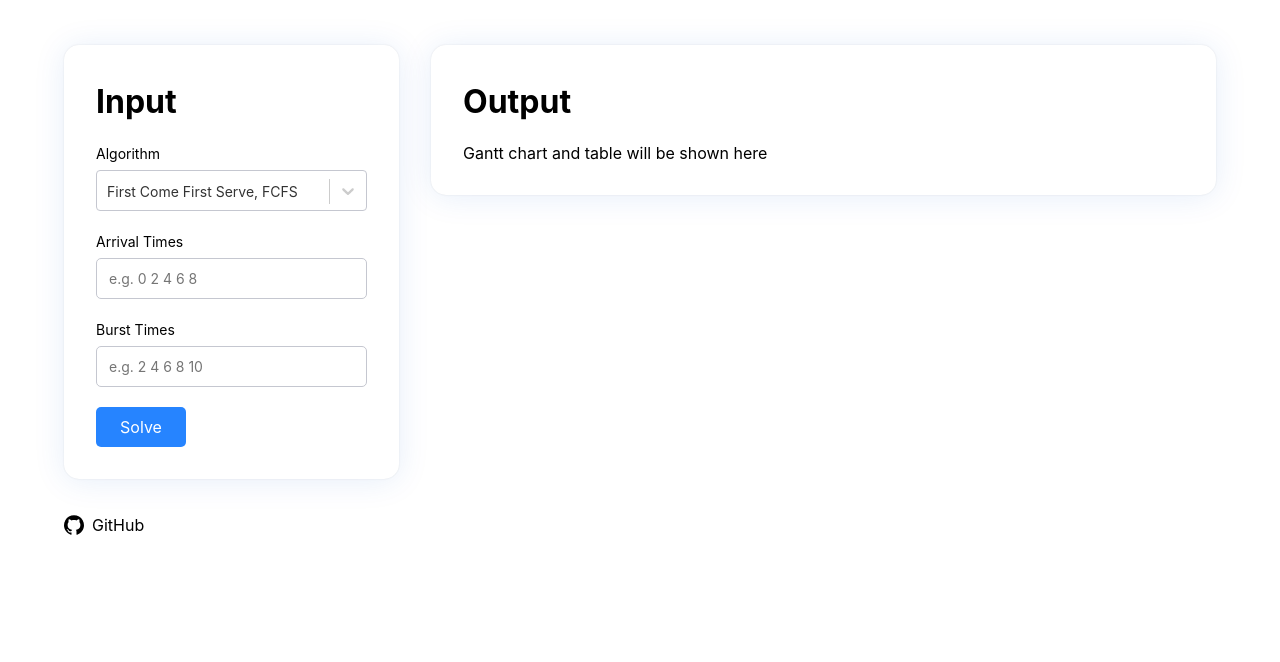
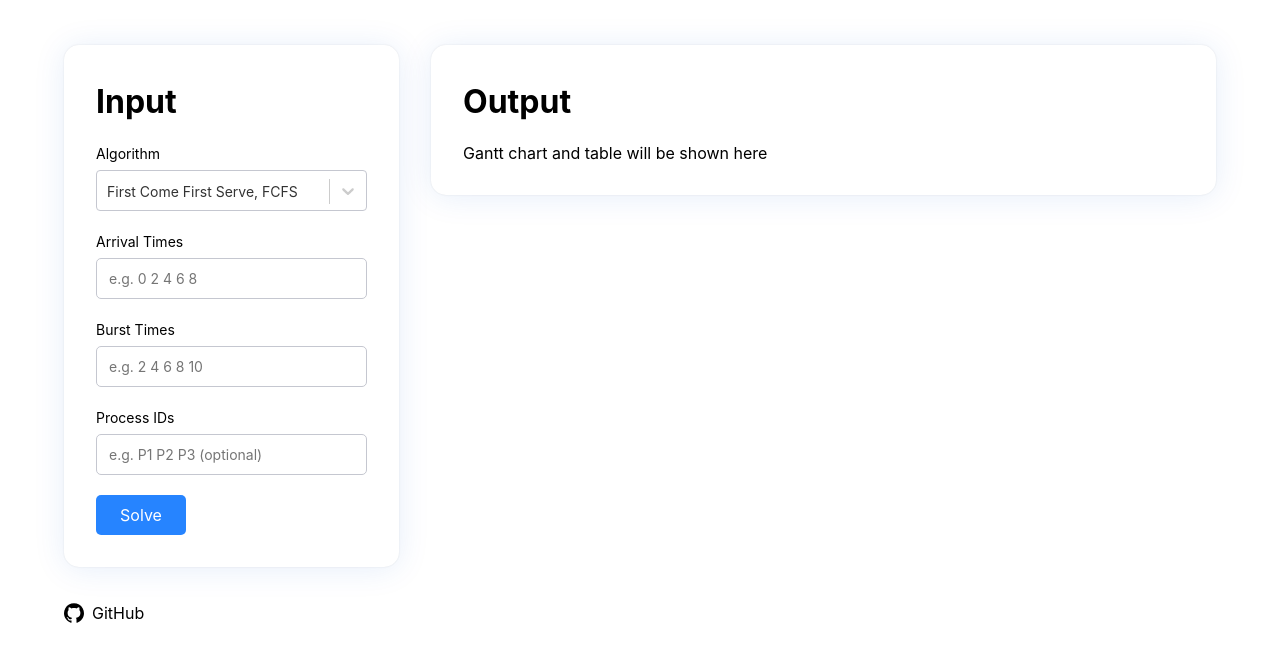
Before and after one commit to mNik033/SchedulingAlgorithms-Web, a Next.js app: page / in a window 1280 px wide. Shown: the top 662 px of the page. Built offline with nearby package versions, Linux system fonts and the light colour scheme; a web font is replaced by a local one.

Commit message:
feat: user-input process ids allow user to input process ids or generate default process ids if no input is provided

```diff
--- a/src/components/Input/index.tsx
+++ b/src/components/Input/index.tsx
@@ -88,8 +88,17 @@ type InputProps = {
   setSelectedAlgo: Dispatch<SetStateAction<{}>>;
   setArrivalTime: Dispatch<SetStateAction<number[]>>;
   setBurstTime: Dispatch<SetStateAction<number[]>>;
+  setJobIds: Dispatch<SetStateAction<string[]>>
   setTimeQuantum: Dispatch<SetStateAction<number>>;
   setPriorities: Dispatch<SetStateAction<number[]>>;
+};
+
+const generateDefaultJobIds = (length: number) => {
+  const defaultIds: string[] = [];
+  for (let i = 1; i <= length; i++) {
+    defaultIds.push(`P${i}`);
+  }
+  return defaultIds;
 };
 
 const Input = (props: InputProps) => {
@@ -98,6 +107,7 @@ const Input = (props: InputProps) => {
   const [burstTime, setBurstTime] = useState('');
   const [timeQuantum, setTimeQuantum] = useState('');
   const [priorities, setPriorities] = useState('');
+  const [jobIds, setJobIdsInput] = useState('');
   const handleSubmit = (e: React.FormEvent<HTMLFormElement>) => {
     e.preventDefault();
 
@@ -110,6 +120,10 @@ const Input = (props: InputProps) => {
       .split(/\s+/)
       .map((bt) => parseInt(bt));
     const timeQuantumInt = parseInt(timeQuantum);
+    const jobIdsArr = jobIds
+      .trim()
+      .split(/\s+/)
+      .map((jobId) => jobId.trim());
     let prioritiesArr = priorities
       .trim()
       .split(/\s+/)
@@ -123,6 +137,11 @@ const Input = (props: InputProps) => {
         'Invalid input: number of the arrival times and burst times do not match'
       );
       return;
+    } else if (jobIds.trim() && arrivalTimeArr.length !== jobIdsArr.length) {
+      alert(
+        'Invalid input: number of the arrival/burst times and job IDs do not match'
+      );
+      return;
     } else if (
       arrivalTimeArr.includes(NaN) ||
       burstTimeArr.includes(NaN) ||
@@ -131,10 +150,29 @@ const Input = (props: InputProps) => {
       alert('Invalid input: please enter only integers');
       return;
     } else if (
+      arrivalTimeArr.includes(NaN) ||
+      burstTimeArr.includes(NaN) ||
+      ((selectedAlgo.value === 'PP' || selectedAlgo.value ==='NPP') && prioritiesArr.some( (p) => p < 0 )) )
+    {
+      alert('Invalid input: please enter only integers');
+      return;
+    } else if (
+      arrivalTimeArr.includes(NaN) ||
+      burstTimeArr.includes(NaN) ||
+      ((selectedAlgo.value === 'PP' || selectedAlgo.value ==='NPP') && arrivalTimeArr.length !== prioritiesArr.length))
+    {
+      alert(
+        'Invalid input: number of the arrival/burst times and priorities do not match'
+      );
+      return;
+    }else if (
       arrivalTimeArr.some((t) => t < 0) ||
       burstTimeArr.some((t) => t < 0)
     ) {
       alert('Invalid input: negative numbers are invalid');
+      return;
+    } else if (jobIdsArr.some((jobId, index) => jobIdsArr.indexOf(jobId) !== index)) {
+      alert('Invalid input: Job IDs must be unique');
       return;
     }
 
@@ -153,8 +191,15 @@ const Input = (props: InputProps) => {
     props.setSelectedAlgo(selectedAlgo);
     props.setArrivalTime(arrivalTimeArr);
     props.setBurstTime(burstTimeArr);
+    props.setJobIds(jobIdsArr);
     props.setTimeQuantum(timeQuantumInt);
     props.setPriorities(prioritiesArr);
+
+    if (!jobIds.trim()) {
+      const defaultIds = generateDefaultJobIds(arrivalTime.trim().split(/\s+/).length);
+      props.setJobIds(defaultIds)
+    }
+
   };
 
   const handleArrivalTimeChange = (e: React.ChangeEvent<HTMLInputElement>) => {
@@ -162,6 +207,9 @@ const Input = (props: InputProps) => {
   };
   const handleBurstTimeChange = (e: React.ChangeEvent<HTMLInputElement>) => {
     setBurstTime(e.target.value);
+  };
+  const handleJobIdsChange = (e: React.ChangeEvent<HTMLInputElement>) => {
+    setJobIdsInput(e.target.value);
   };
   const handleTimeQuantumChange = (e: React.ChangeEvent<HTMLInputElement>) => {
     setTimeQuantum(e.target.value);
@@ -199,6 +247,15 @@ const Input = (props: InputProps) => {
             placeholder="e.g. 2 4 6 8 10"
           />
         </fieldset>
+        <fieldset>
+      <label htmlFor="job-ids">Process IDs</label>
+      <input
+        onChange={handleJobIdsChange}
+        type="text"
+        id="job-ids"
+        placeholder="e.g. P1 P2 P3 (optional)"
+      />
+    </fieldset>
         {selectedAlgo.value === 'RR' && (
           <fieldset>
             <label htmlFor="time-quantum">Time Quantum</label>
--- a/src/components/Output/index.tsx
+++ b/src/components/Output/index.tsx
@@ -78,11 +78,12 @@ type OutputProps = {
   selectedAlgo: OptionType;
   arrivalTime: number[];
   burstTime: number[];
+  jobIds: string[];
   timeQuantum: number;
   priorities: number[];
 };
 
-const Output = ({ selectedAlgo, arrivalTime, burstTime, timeQuantum, priorities }: OutputProps) => {
+const Output = ({ selectedAlgo, arrivalTime, burstTime, jobIds, timeQuantum, priorities }: OutputProps) => {
   if (!arrivalTime.length || !burstTime.length) {
     return (
       <StyledOutput>
@@ -97,6 +98,7 @@ const Output = ({ selectedAlgo, arrivalTime, burstTime, timeQuantum, priorities
       selectedAlgo.value,
       arrivalTime,
       burstTime,
+      jobIds,
       timeQuantum,
       priorities
     )!;
--- a/src/components/Output/solve/fcfs.ts
+++ b/src/components/Output/solve/fcfs.ts
@@ -1,10 +1,10 @@
 import { ganttChartInfoType } from './';
 
-export const fcfs = (arrivalTime: number[], burstTime: number[]) => {
+export const fcfs = (arrivalTime: number[], burstTime: number[],  jobIds: string[]) => {
   const processesInfo = arrivalTime
     .map((item, index) => {
       return {
-        job: (index + 10).toString(36).toUpperCase(),
+        job: jobIds[index],
         at: item,
         bt: burstTime[index],
       };
--- a/src/components/Output/solve/npp.ts
+++ b/src/components/Output/solve/npp.ts
@@ -1,10 +1,10 @@
 import { ganttChartInfoType } from './';
 
-export const npp = (arrivalTime: number[], burstTime: number[], priorities: number[]) => {
+export const npp = (arrivalTime: number[], burstTime: number[], priorities: number[],  jobIds: string[]) => {
     const processesInfo: { job: string; at: number; bt: number; priority: number }[] = arrivalTime
     .map((item, index) => {
       return {
-        job: (index + 10).toString(36).toUpperCase(),
+        job: jobIds[index],
         at: item,
         bt: burstTime[index],
         priority: priorities[index],
--- a/src/components/Output/solve/pp.ts
+++ b/src/components/Output/solve/pp.ts
@@ -13,12 +13,13 @@ interface ProcessInfo {
   export const pp = (
     arrivalTime: number[],
     burstTime: number[],
-    priorities: number[]
+    priorities: number[],
+    jobIds: string[]
     ) => {
     const processesInfo = arrivalTime
       .map((item, index) => {
         return {
-          job: (index + 10).toString(36).toUpperCase(),
+          job: jobIds[index],
           at: item,
           bt: burstTime[index],
           priority: priorities[index],
--- a/src/components/Output/solve/rr.ts
+++ b/src/components/Output/solve/rr.ts
@@ -3,12 +3,13 @@ import { ganttChartInfoType } from './';
 export const rr = (
   arrivalTime: number[],
   burstTime: number[],
-  timeQuantum: number
+  timeQuantum: number,
+  jobIds: string[]
 ) => {
   const processesInfo = arrivalTime
     .map((item, index) => {
       return {
-        job: (index + 10).toString(36).toUpperCase(),
+        job: jobIds[index],
         at: item,
         bt: burstTime[index],
       };
--- a/src/components/Output/solve/sjf.ts
+++ b/src/components/Output/solve/sjf.ts
@@ -1,9 +1,9 @@
 import { ganttChartInfoType } from './';
-export const sjf = (arrivalTime: number[], burstTime: number[]) => {
+export const sjf = (arrivalTime: number[], burstTime: number[],  jobIds: string[]) => {
   const processesInfo: { job: string; at: number; bt: number }[] = arrivalTime
   .map((item, index) => {
     return {
-      job: (index + 10).toString(36).toUpperCase(),
+      job: jobIds[index],
       at: item,
       bt: burstTime[index],
     };
--- a/src/components/Output/solve/srtf.ts
+++ b/src/components/Output/solve/srtf.ts
@@ -1,15 +1,10 @@
 import { ganttChartInfoType } from './';
 
-export const srtf = (arrivalTime: number[], burstTime: number[]) => {
+export const srtf = (arrivalTime: number[], burstTime: number[],  jobIds: string[]) => {
   const processesInfo = arrivalTime
     .map((item, index) => {
-      const job =
-        arrivalTime.length > 26
-          ? `P${index + 1}`
-          : (index + 10).toString(36).toUpperCase();
-
       return {
-        job,
+        job: jobIds[index],
         at: item,
         bt: burstTime[index],
       };
--- a/src/pages/index.tsx
+++ b/src/pages/index.tsx
@@ -36,6 +36,7 @@ export default function Home() {
   const [selectedAlgo, setSelectedAlgo] = useState(defaultOption);
   const [arrivalTime, setArrivalTime] = useState<number[]>([]);
   const [burstTime, setBurstTime] = useState<number[]>([]);
+  const [jobIds, setJobIds] = useState<string[]>([]);
   const [timeQuantum, setTimeQuantum] = useState<number>(3);
   const [priorities, setPriorities] = useState<number[]>([]);
 
@@ -54,6 +55,7 @@ export default function Home() {
           setSelectedAlgo={setSelectedAlgo}
           setArrivalTime={setArrivalTime}
           setBurstTime={setBurstTime}
+          setJobIds={setJobIds}
           setTimeQuantum={setTimeQuantum}
           setPriorities={setPriorities}
         />
@@ -61,6 +63,7 @@ export default function Home() {
           selectedAlgo={selectedAlgo}
           arrivalTime={arrivalTime}
           burstTime={burstTime}
+          jobIds={jobIds}
           timeQuantum={timeQuantum}
           priorities={priorities}
         />
```
Also changed, not shown: src/components/Output/solve/index.ts (+7 -6 lines).
